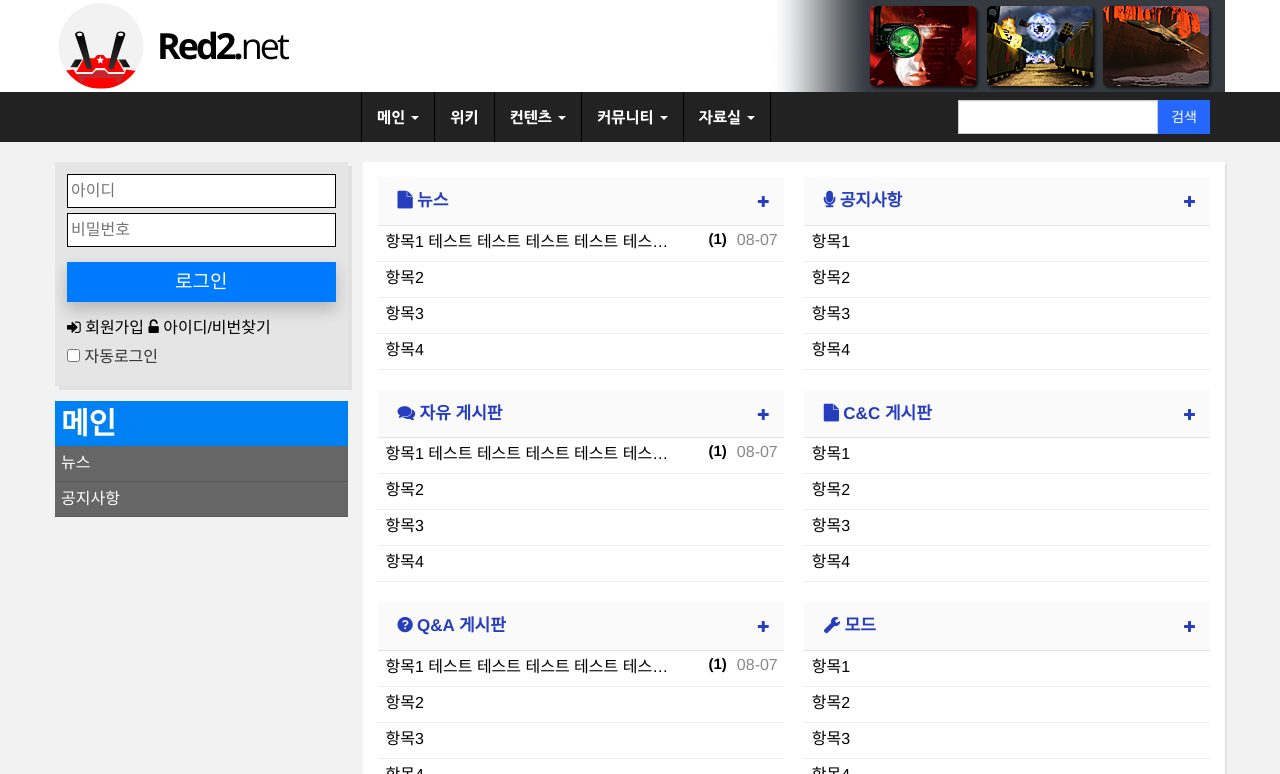
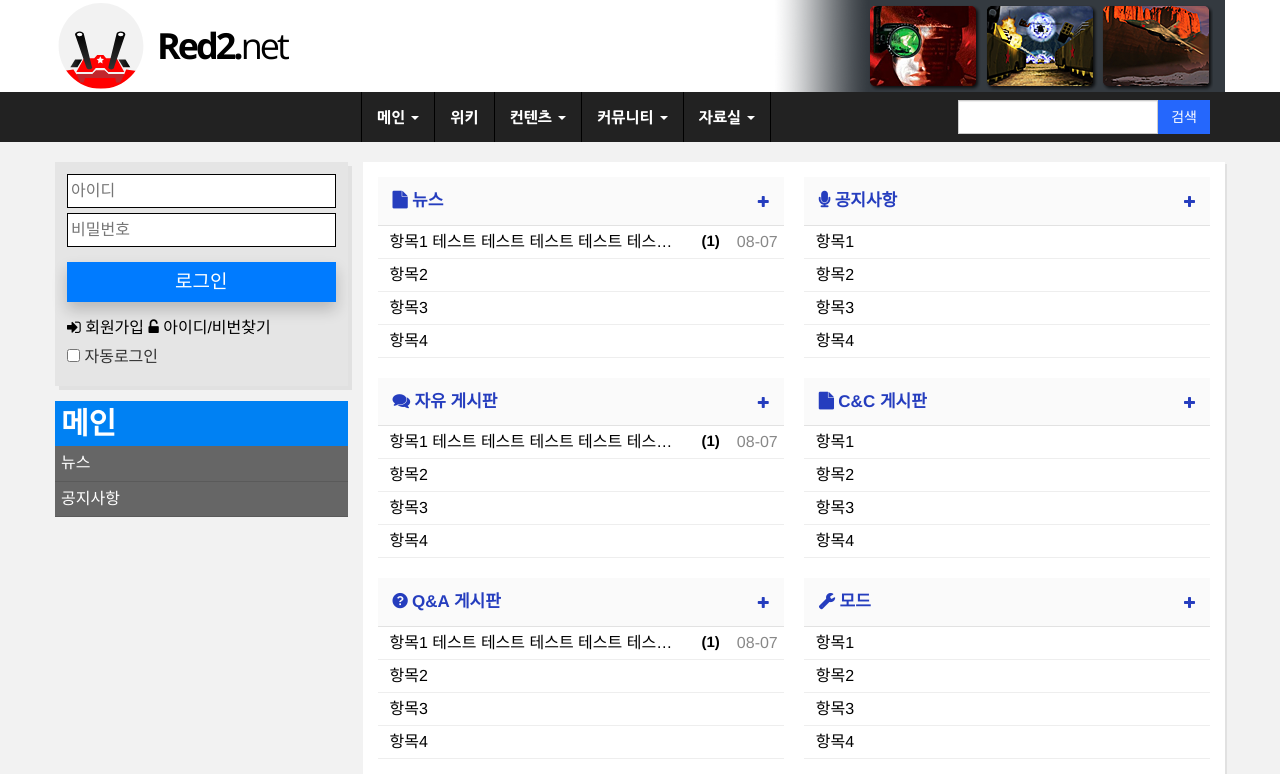
Before and after one commit to red2cracker/red2v11b3, a plain HTML site: page index.html in a window 1280 px wide. Shown: the top 774 px of the page. Drawn offline with nearby package versions, Linux system fonts and the light colour scheme.

Commit message:
최신글 CSS 정리.

```diff
--- a/css/skin-latest.css
+++ b/css/skin-latest.css
@@ -33,7 +33,7 @@
   display: block;
   color: #253dbe;
   text-decoration: none;
-  padding: 14px 20px;
+  padding: 14px 15px; /* 14px 20px; */
 }
 .latest-col > div > div > h2 > a:hover {
   color: #f00;
@@ -109,11 +109,16 @@
   border-bottom: 0px;
 }
 */
+
+/* https://www.w3.org/Style/Examples/007/color-bullets.en.html */
 /*
 .latest-col ul li:before {
-  content: "•";
+  content: "\2022";
   color: #000;
-  display: inline-block;
+  display: block;
+  position: absolute;
+  top: 10px;
+  left: 0px;
 }
 */
 
@@ -121,10 +126,10 @@
 .latest-col ul li .latest-link a {
   color: #000;
   text-decoration: none;
-  display: inline-block;
-  padding: 8px;
+  display: block;
+  padding: 8px 8px 8px 12px;
   /* 추가 */
-  width: calc(100% - 95px); /*85px*/
+  width: calc(100% - 90px); /*85px*/
   white-space: nowrap;
   overflow: hidden;
   text-overflow: ellipsis;
@@ -137,9 +142,9 @@
 .latest-col ul li .latest-cmt a {
   position: absolute;
   top: 0px;
-  right: 52px;
+  right: 57px;
   display: block;
-  padding: 5px;
+  padding: 7px;
   color: #000;
   font-size: 15px;
   font-weight: bold;
@@ -152,7 +157,7 @@
 
 .latest-col ul li .latest-date {
   position: absolute;
-  top: 6px;
+  top: 8px;
   right: 6px;
   color: #888;
 }
```
